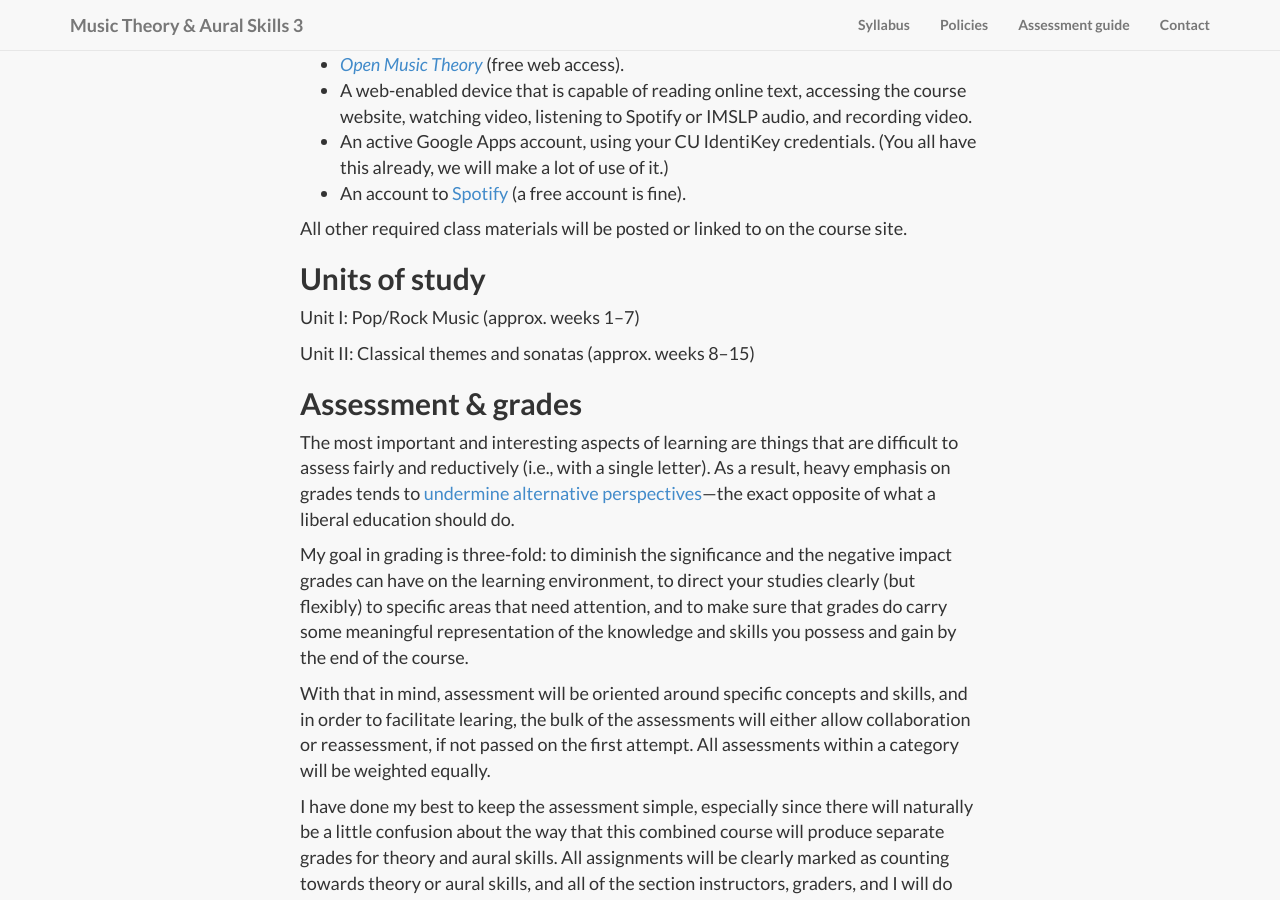
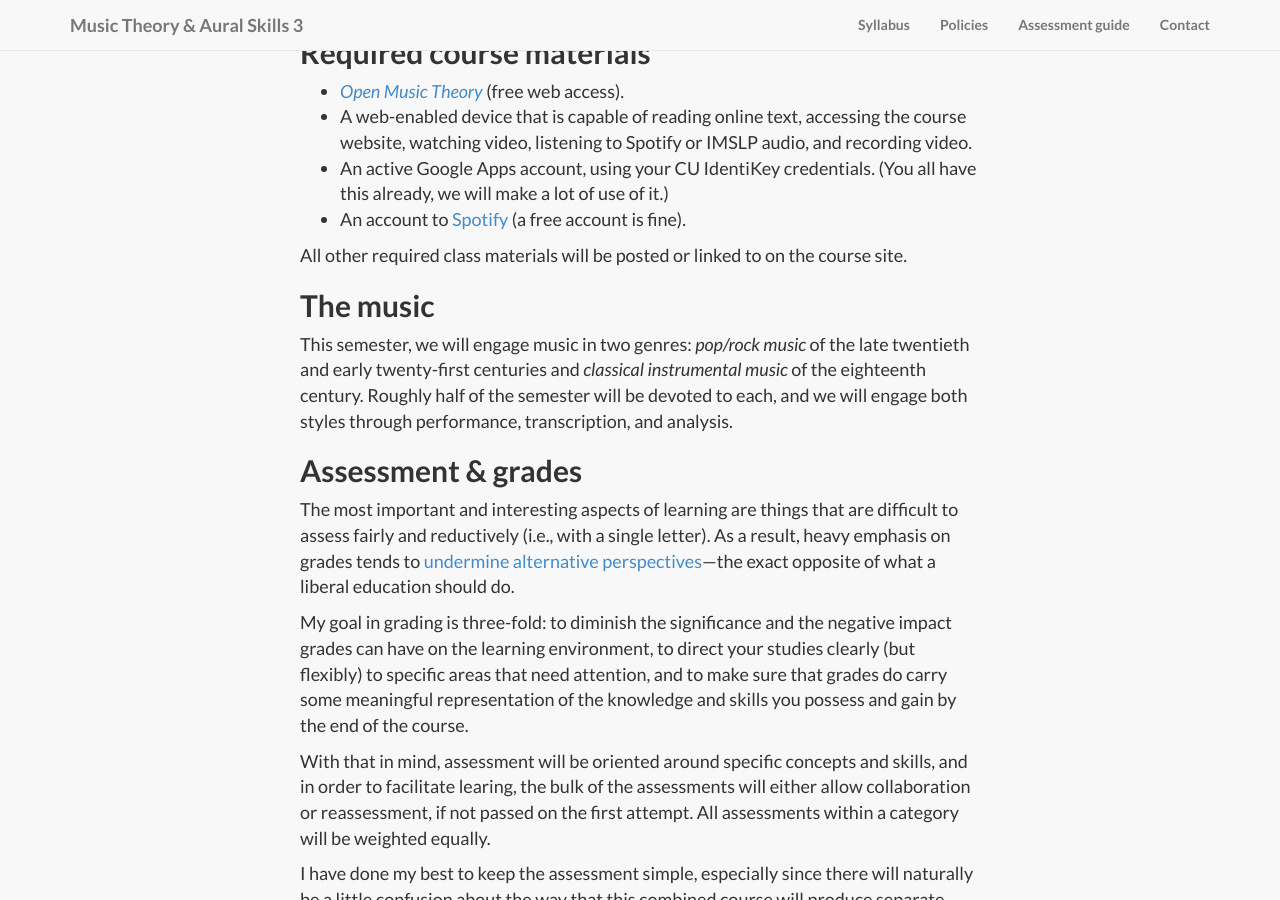
Before and after one commit to kshaffer/theory3, a Jekyll site: the page built from syllabus.md, in a window 1280 px wide and 900 px high, scrolled down 1945 px. Built offline with Jekyll 4.4.1, drawn with Linux system fonts in a browser that asks for light colours; nearby versions of some CDN libraries; library files that are not in the unit come from our copies; some of the changed text lies outside the part shown.

Commit message:
Theory 3 draft policies update

```diff
--- a/syllabus.md
+++ b/syllabus.md
@@ -1,7 +1,7 @@
 ---
 layout: page
 title: Syllabus
-subTitle: "Music Theory and Aural Skills 3 (MUSC 2101 & 2121), CU–Boulder, Fall 2015<br/>Kris Shaffer, Ph.D. – instructor"
+subTitle: "Music Theory and Aural Skills 3 (MUSC 2101 & 2121)<br/>CU–Boulder, Fall 2015<br/>Kris Shaffer, Ph.D. – instructor"
 image: path.jpg
 ---
 
@@ -41,12 +41,9 @@ LMS/Gradebook:  D2L
 
 All other required class materials will be posted or linked to on the course site.
 
+## The music
 
-## Units of study
-
-Unit I: Pop/Rock Music (approx. weeks 1–7)
-
-Unit II: Classical themes and sonatas (approx. weeks 8–15)
+This semester, we will engage music in two genres: *pop/rock music* of the late twentieth and early twenty-first centuries and *classical instrumental music* of the eighteenth century. Roughly half of the semester will be devoted to each, and we will engage both styles through performance, transcription, and analysis.
 
 
 ## Assessment & grades
```
Also changed, not shown: assessments.md (+1 -1 lines), policies.md (+1 -5 lines), week1.md (+1 -1 lines), week2.md (+1 -1 lines).
